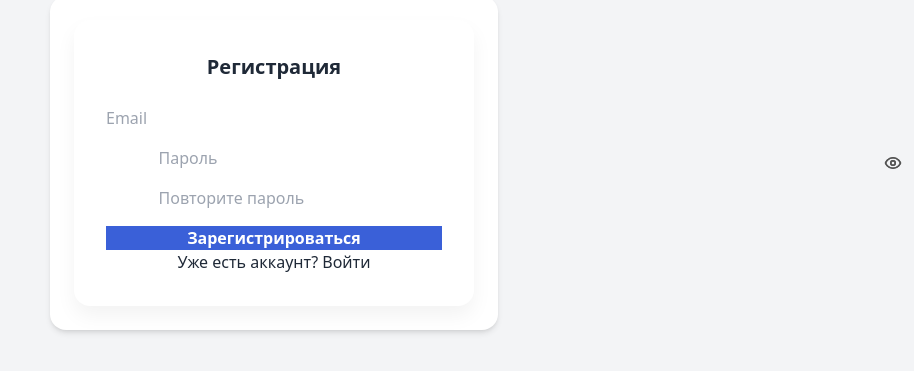
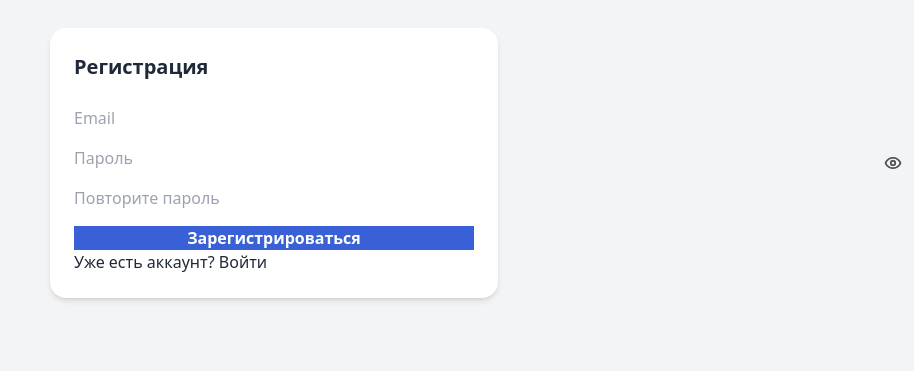
Before and after one commit to senenevar/domio-app, a Next.js app: page /auth/register in a window 1280 px wide. Shown: the part 237-608 px from the top of the page, without its empty margins (366-1280 px from the left). Built offline with nearby package versions, Linux system fonts and the light colour scheme.

Commit message:
Update register.tsx

```diff
--- a/pages/auth/register.tsx
+++ b/pages/auth/register.tsx
@@ -1,4 +1,3 @@
-
 'use client'
 
 import { useState } from "react";
@@ -40,9 +39,10 @@ export default function Register() {
 
   return (
     <AuthWrapper>
-      <div className={styles.container}>
+      <div className={styles.card}>
         <h2 className={styles.title}>Регистрация</h2>
         <form className={styles.form} onSubmit={handleRegister}>
+          <div className={styles.inputGroup}>
             <input
               type="email"
               placeholder="Email"
@@ -51,6 +51,7 @@ export default function Register() {
               onChange={(e) => setEmail(e.target.value)}
               required
             />
+          </div>
           <div className={styles.passwordWrapper}>
             <input
               type={showPassword ? "text" : "password"}
```
Lines whose indentation alone changed are shown as unchanged.
